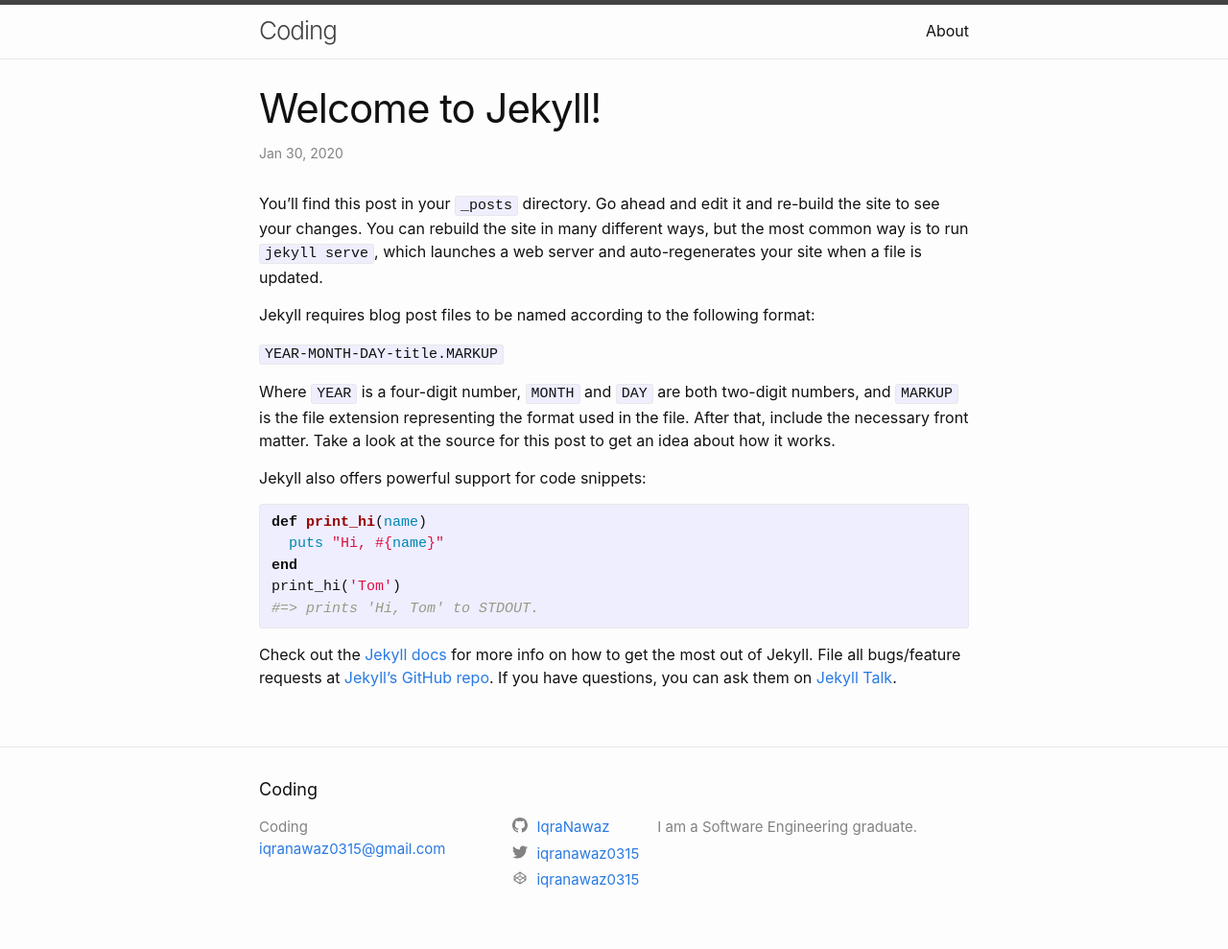
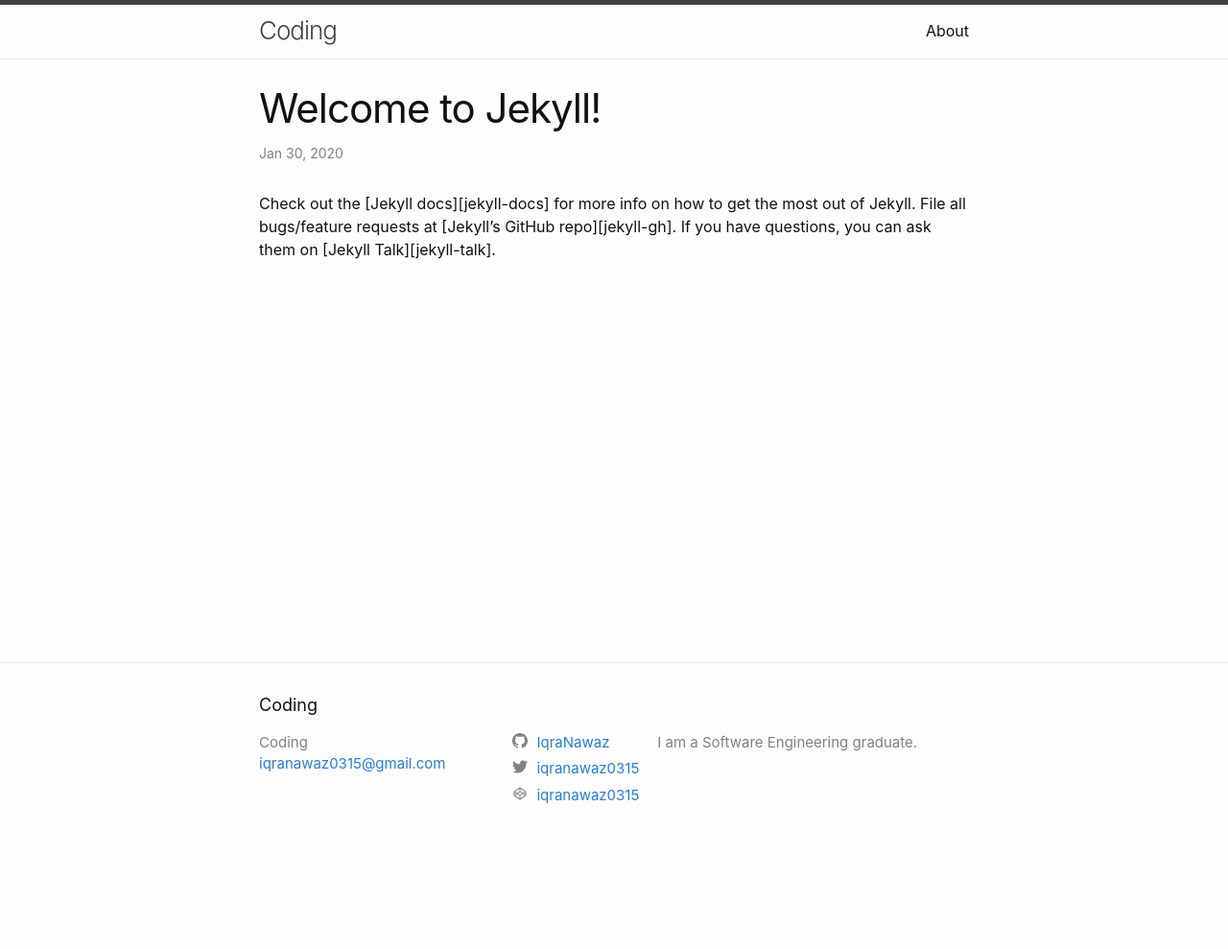
Before and after one commit to IqraNawaz/blog, a Jekyll site: the page built from _posts/2020-01-30-post-1.markdown, in a window 1280 px wide. Shown: the whole page at 96% size. Built offline with Jekyll 4.4.1, drawn with Linux system fonts in a browser that asks for light colours; after the commit the page ends 900 px from its top, so only the background shows below that.

```diff
--- a/_posts/2020-01-30-post-1.markdown
+++ b/_posts/2020-01-30-post-1.markdown
@@ -5,26 +5,5 @@ title:  "Welcome to Jekyll!"
 date:   2020-01-30 15:45:26 +0500
 categories: jekyll update
 ---
-You’ll find this post in your `_posts` directory. Go ahead and edit it and re-build the site to see your changes. You can rebuild the site in many different ways, but the most common way is to run `jekyll serve`, which launches a web server and auto-regenerates your site when a file is updated.
-
-Jekyll requires blog post files to be named according to the following format:
-
-`YEAR-MONTH-DAY-title.MARKUP`
-
-Where `YEAR` is a four-digit number, `MONTH` and `DAY` are both two-digit numbers, and `MARKUP` is the file extension representing the format used in the file. After that, include the necessary front matter. Take a look at the source for this post to get an idea about how it works.
-
-Jekyll also offers powerful support for code snippets:
-
-{% highlight ruby %}
-def print_hi(name)
-  puts "Hi, #{name}"
-end
-print_hi('Tom')
-#=> prints 'Hi, Tom' to STDOUT.
-{% endhighlight %}
 
 Check out the [Jekyll docs][jekyll-docs] for more info on how to get the most out of Jekyll. File all bugs/feature requests at [Jekyll’s GitHub repo][jekyll-gh]. If you have questions, you can ask them on [Jekyll Talk][jekyll-talk].
-
-[jekyll-docs]: https://jekyllrb.com/docs/home
-[jekyll-gh]:   https://github.com/jekyll/jekyll
-[jekyll-talk]: https://talk.jekyllrb.com/
```
Also changed, not shown: 2 other files.
